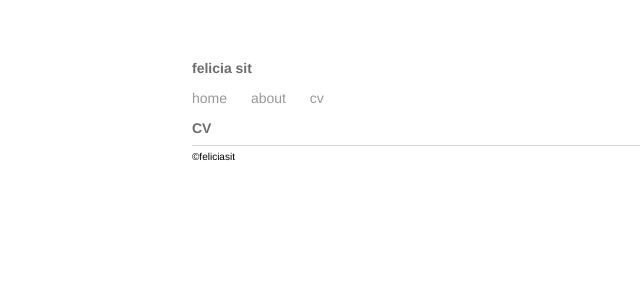
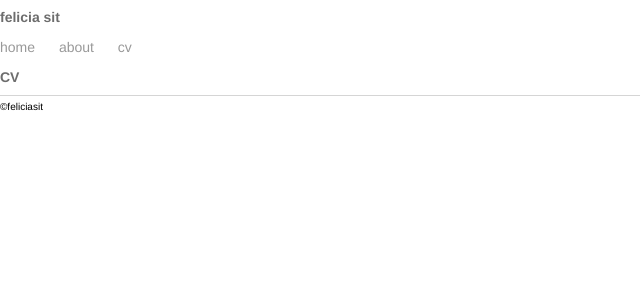
Before and after one commit to feliciasit/feliciasit.github.io, a Jekyll site: the page built from cv/index.html, in a window 1280 px wide. Shown: the top 300 px of the page, without its empty margins (0-640 px from the left). Built offline with Jekyll 4.4.1, drawn with Linux system fonts in a browser that asks for light colours.

Commit message:
Update main.css

```diff
--- a/css/main.css
+++ b/css/main.css
@@ -1,6 +1,6 @@
 body {
-    margin: 60px auto;
-    width: 70%;
+    margin: 0;
+    width: 100%;
 }
 
 nav ul, footer ul {
```
